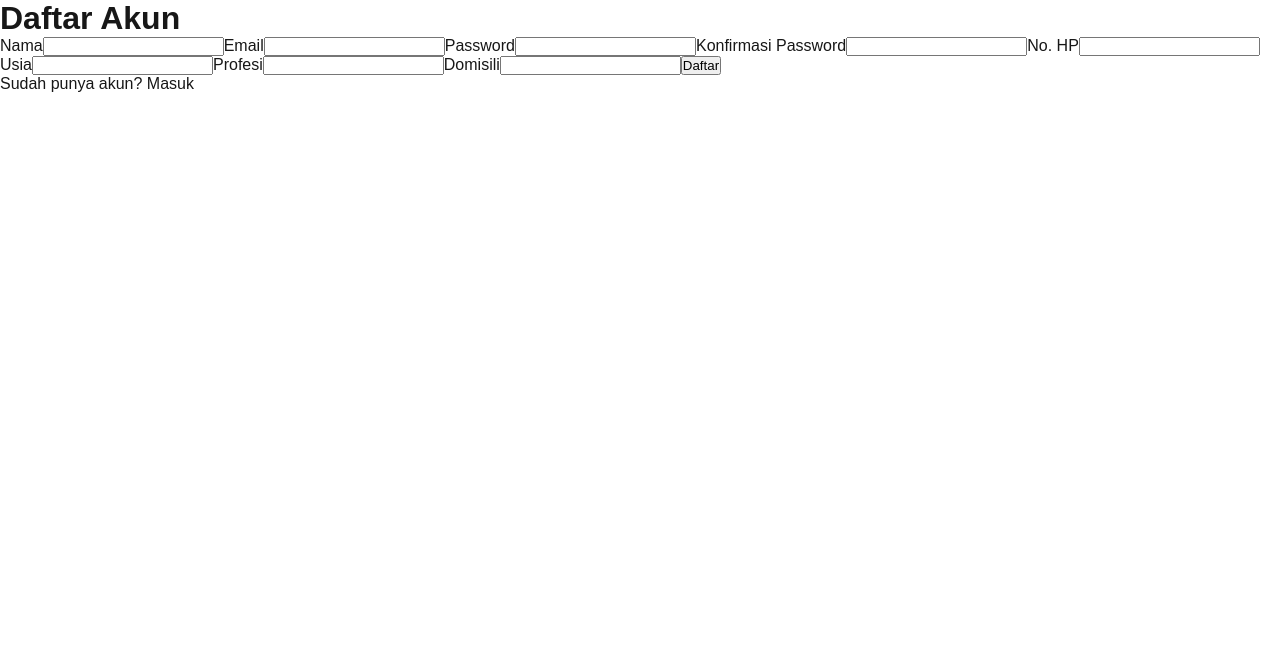
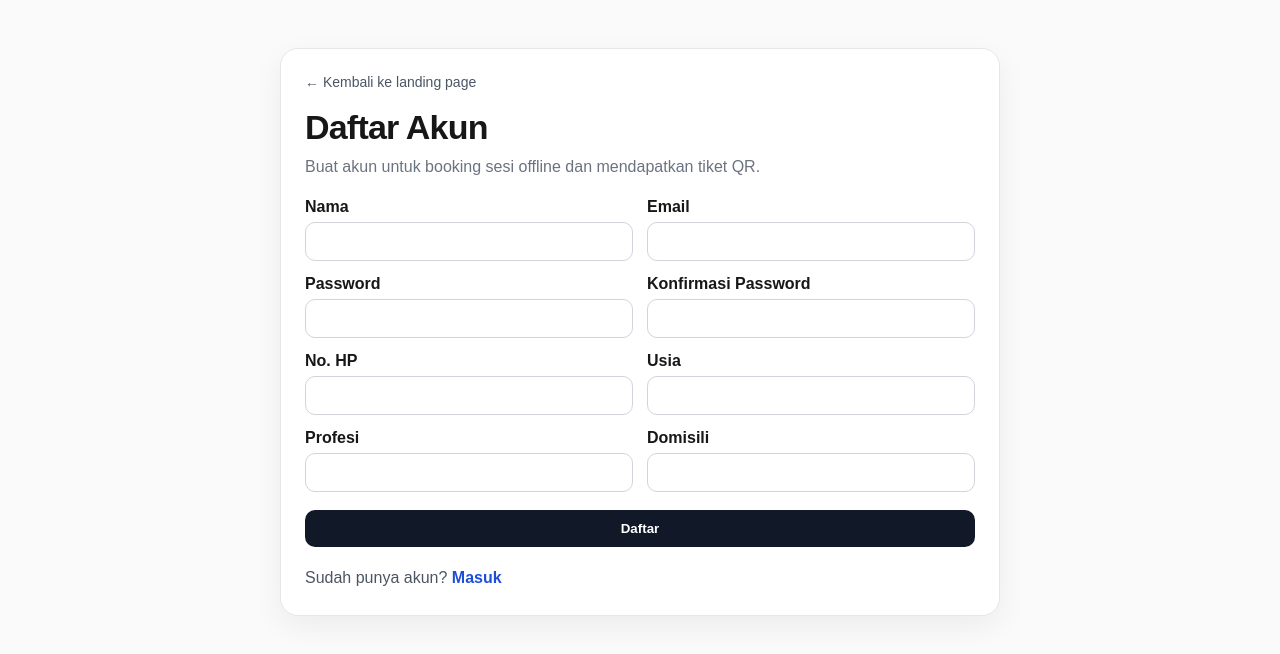
Before and after one commit to adam-adrian/taburbarengub, a Next.js app: page /register in a window 1280 px wide. Shown: the top 654 px of the page. Built offline with nearby package versions, Linux system fonts and the light colour scheme; no server answers.

Commit message:
Style auth pages

```diff
--- a/src/app/(auth)/register/page.tsx
+++ b/src/app/(auth)/register/page.tsx
@@ -67,80 +67,155 @@ export default function RegisterPage() {
   }
 
   return (
-    <form onSubmit={handleSubmit}>
-      <h1>Daftar Akun</h1>
+    <main style={{ minHeight: '100vh', background: '#fafafa', color: '#171717' }}>
+      <div style={{ maxWidth: 760, margin: '0 auto', padding: '48px 20px 80px' }}>
+        <form
+          onSubmit={handleSubmit}
+          style={{
+            display: 'grid',
+            gap: 18,
+            border: '1px solid #e5e7eb',
+            background: '#ffffff',
+            borderRadius: 18,
+            padding: 24,
+            boxShadow: '0 10px 30px rgba(17, 24, 39, 0.06)',
+          }}
+        >
+          <div>
+            <Link href="/" style={{ color: '#4b5563', fontSize: 14 }}>
+              ← Kembali ke landing page
+            </Link>
+            <h1 style={{ fontSize: 34, lineHeight: 1.1, letterSpacing: -0.8, marginTop: 18 }}>
+              Daftar Akun
+            </h1>
+            <p style={{ color: '#6b7280', lineHeight: 1.6, marginTop: 8 }}>
+              Buat akun untuk booking sesi offline dan mendapatkan tiket QR.
+            </p>
+          </div>
 
-      <label>
-        Nama
-        <input value={form.nama} onChange={updateField('nama')} required />
+          <div style={{ display: 'grid', gridTemplateColumns: 'repeat(auto-fit, minmax(220px, 1fr))', gap: 14 }}>
+            <label style={{ display: 'grid', gap: 6 }}>
+              <span style={{ fontWeight: 700 }}>Nama</span>
+              <input
+                value={form.nama}
+                onChange={updateField('nama')}
+                autoComplete="name"
+                required
+                style={{ padding: 11, borderRadius: 10, border: '1px solid #d1d5db' }}
+              />
             </label>
 
-      <label>
-        Email
-        <input type="email" value={form.email} onChange={updateField('email')} required />
+            <label style={{ display: 'grid', gap: 6 }}>
+              <span style={{ fontWeight: 700 }}>Email</span>
+              <input
+                type="email"
+                value={form.email}
+                onChange={updateField('email')}
+                autoComplete="email"
+                required
+                style={{ padding: 11, borderRadius: 10, border: '1px solid #d1d5db' }}
+              />
             </label>
 
-      <label>
-        Password
+            <label style={{ display: 'grid', gap: 6 }}>
+              <span style={{ fontWeight: 700 }}>Password</span>
               <input
                 type="password"
                 value={form.password}
                 onChange={updateField('password')}
+                autoComplete="new-password"
                 minLength={8}
                 required
+                style={{ padding: 11, borderRadius: 10, border: '1px solid #d1d5db' }}
               />
             </label>
 
-      <label>
-        Konfirmasi Password
+            <label style={{ display: 'grid', gap: 6 }}>
+              <span style={{ fontWeight: 700 }}>Konfirmasi Password</span>
               <input
                 type="password"
                 value={form.confirmPassword}
                 onChange={updateField('confirmPassword')}
+                autoComplete="new-password"
                 minLength={8}
                 required
+                style={{ padding: 11, borderRadius: 10, border: '1px solid #d1d5db' }}
               />
             </label>
 
-      <label>
-        No. HP
-        <input value={form.no_hp} onChange={updateField('no_hp')} required />
+            <label style={{ display: 'grid', gap: 6 }}>
+              <span style={{ fontWeight: 700 }}>No. HP</span>
+              <input
+                value={form.no_hp}
+                onChange={updateField('no_hp')}
+                inputMode="tel"
+                autoComplete="tel"
+                required
+                style={{ padding: 11, borderRadius: 10, border: '1px solid #d1d5db' }}
+              />
             </label>
 
-      <label>
-        Usia
-        {/* type="number" + required — WAJIB diisi angka, jangan sampai
-            kosong. Trigger di database nge-cast usia jadi integer;
-            kalau string kosong yang masuk, cast-nya error dan
-            signup gagal dengan pesan yang membingungkan. */}
+            <label style={{ display: 'grid', gap: 6 }}>
+              <span style={{ fontWeight: 700 }}>Usia</span>
               <input
                 type="number"
                 min={1}
                 value={form.usia}
                 onChange={updateField('usia')}
                 required
+                style={{ padding: 11, borderRadius: 10, border: '1px solid #d1d5db' }}
               />
             </label>
 
-      <label>
-        Profesi
-        <input value={form.profesi} onChange={updateField('profesi')} />
+            <label style={{ display: 'grid', gap: 6 }}>
+              <span style={{ fontWeight: 700 }}>Profesi</span>
+              <input
+                value={form.profesi}
+                onChange={updateField('profesi')}
+                style={{ padding: 11, borderRadius: 10, border: '1px solid #d1d5db' }}
+              />
             </label>
 
-      <label>
-        Domisili
-        <input value={form.domisili} onChange={updateField('domisili')} />
+            <label style={{ display: 'grid', gap: 6 }}>
+              <span style={{ fontWeight: 700 }}>Domisili</span>
+              <input
+                value={form.domisili}
+                onChange={updateField('domisili')}
+                style={{ padding: 11, borderRadius: 10, border: '1px solid #d1d5db' }}
+              />
             </label>
+          </div>
 
-      {error && <p role="alert">{error}</p>}
+          {error && (
+            <div role="alert" style={{ padding: 14, border: '1px solid #fecaca', background: '#fef2f2', color: '#991b1b', borderRadius: 12 }}>
+              {error}
+            </div>
+          )}
 
-      <button type="submit" disabled={loading}>
+          <button
+            type="submit"
+            disabled={loading}
+            style={{
+              background: loading ? '#9ca3af' : '#111827',
+              color: '#fff',
+              border: 0,
+              borderRadius: 10,
+              padding: '11px 16px',
+              fontWeight: 800,
+              cursor: loading ? 'wait' : 'pointer',
+            }}
+          >
             {loading ? 'Memproses...' : 'Daftar'}
           </button>
 
-      <p>
-        Sudah punya akun? <Link href="/login">Masuk</Link>
+          <p style={{ color: '#4b5563', lineHeight: 1.6 }}>
+            Sudah punya akun?{' '}
+            <Link href="/login" style={{ color: '#1d4ed8', fontWeight: 700 }}>
+              Masuk
+            </Link>
           </p>
         </form>
+      </div>
+    </main>
   )
 }
```
Also changed, not shown: src/app/(auth)/login/page.tsx (+61 -11 lines). Lines whose indentation alone changed are shown as unchanged.
